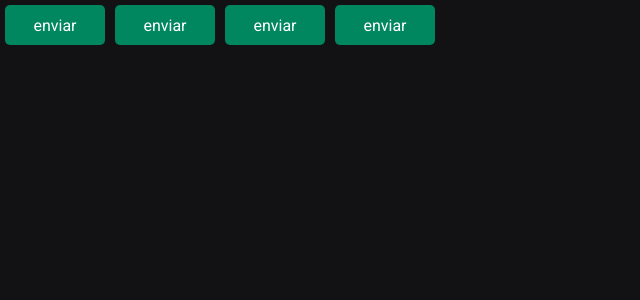
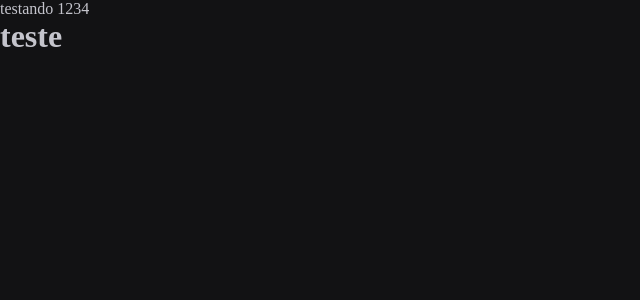
Before and after one commit to felipespinassi/ignite-timer, a React (Vite) app: page /history in a window 1280 px wide. Shown: the top 300 px of the page, without its empty margins (0-640 px from the left). Built offline with nearby package versions, Linux system fonts and the light colour scheme.

Commit message:
criando pages, routes e layouts

```diff
--- a/package.json
+++ b/package.json
@@ -11,6 +11,7 @@
   "dependencies": {
     "react": "^18.2.0",
     "react-dom": "^18.2.0",
+    "react-router-dom": "^6.4.3",
     "styled-components": "^5.3.6"
   },
   "devDependencies": {
--- a/src/App.tsx
+++ b/src/App.tsx
@@ -1,17 +1,17 @@
 import { ThemeProvider } from "styled-components";
-import { Button } from "./components/Button";
 import { defaultTheme } from "./styles/themes/default";
 import { GlobalStyle } from "./styles/global";
+import { Router } from "./Router";
+import { BrowserRouter } from "react-router-dom";
 
 export function App() {
   return (
     <ThemeProvider theme={defaultTheme}>
-      <Button variant="primary" />
-      <Button variant="secondary" />
-      <Button variant="danger" />
-      <Button variant="success" />
+      <BrowserRouter>
+        <Router />
 
-      <GlobalStyle />
+        <GlobalStyle />
+      </BrowserRouter>
     </ThemeProvider>
   );
 }
--- /dev/null
+++ b/src/Router.tsx
@@ -0,0 +1,15 @@
+import { Routes, Route } from "react-router-dom";
+import { DefaultLayout } from "./layouts/DefaultLayout";
+import { History } from "./pages/history";
+import { Home } from "./pages/Home";
+
+export function Router() {
+  return (
+    <Routes>
+      <Route path="/" element={<DefaultLayout />}>
+        <Route path="/" element={<Home />} />
+        <Route path="/history" element={<History />} />
+      </Route>
+    </Routes>
+  );
+}
--- a/src/components/Button.styles.ts
+++ /dev/null
@@ -1,23 +0,0 @@
-import styled, { css } from "styled-components";
-
-export type ButtonVariant = "primary" | "secondary" | "danger" | "success";
-
-interface ButtonContainerProps {
-  variant: ButtonVariant;
-}
-const buttonVariants = {
-  primary: "purple",
-  secondary: "orange",
-  danger: "red",
-  success: "green",
-};
-
-export const ButtonContainer = styled.button<ButtonContainerProps>`
-  width: 100px;
-  height: 40px;
-  background-color: ${(props) => props.theme["green-500"]};
-  color: ${(props) => props.theme.white};
-  border: 0;
-  margin: 5px;
-  border-radius: 5px;
-`;
--- a/src/components/Button.tsx
+++ /dev/null
@@ -1,14 +0,0 @@
-import styles from "./Button.module.css";
-import { ButtonContainer, ButtonVariant } from "./Button.styles";
-
-interface ButtonProps {
-  variant?: ButtonVariant;
-}
-
-export function Button({ variant = "primary" }: ButtonProps) {
-  return (
-    <>
-      <ButtonContainer variant={variant}>enviar</ButtonContainer>
-    </>
-  );
-}
--- /dev/null
+++ b/src/components/Header.tsx
@@ -0,0 +1,3 @@
+export function Header() {
+  return <div> testando 1234</div>;
+}
--- /dev/null
+++ b/src/layouts/DefaultLayout.tsx
@@ -0,0 +1,11 @@
+import { Header } from "../components/Header";
+import { Outlet } from "react-router-dom";
+
+export function DefaultLayout() {
+  return (
+    <div>
+      <Header />
+      <Outlet />
+    </div>
+  );
+}
--- /dev/null
+++ b/src/pages/Home.tsx
@@ -0,0 +1,3 @@
+export function Home() {
+  return <h1>teste</h1>;
+}
--- /dev/null
+++ b/src/pages/history.tsx
@@ -0,0 +1,3 @@
+export function History() {
+  return <h1>teste</h1>;
+}
```
Also changed, not shown: 1 other file (tests, documents, lock files or other folders).
